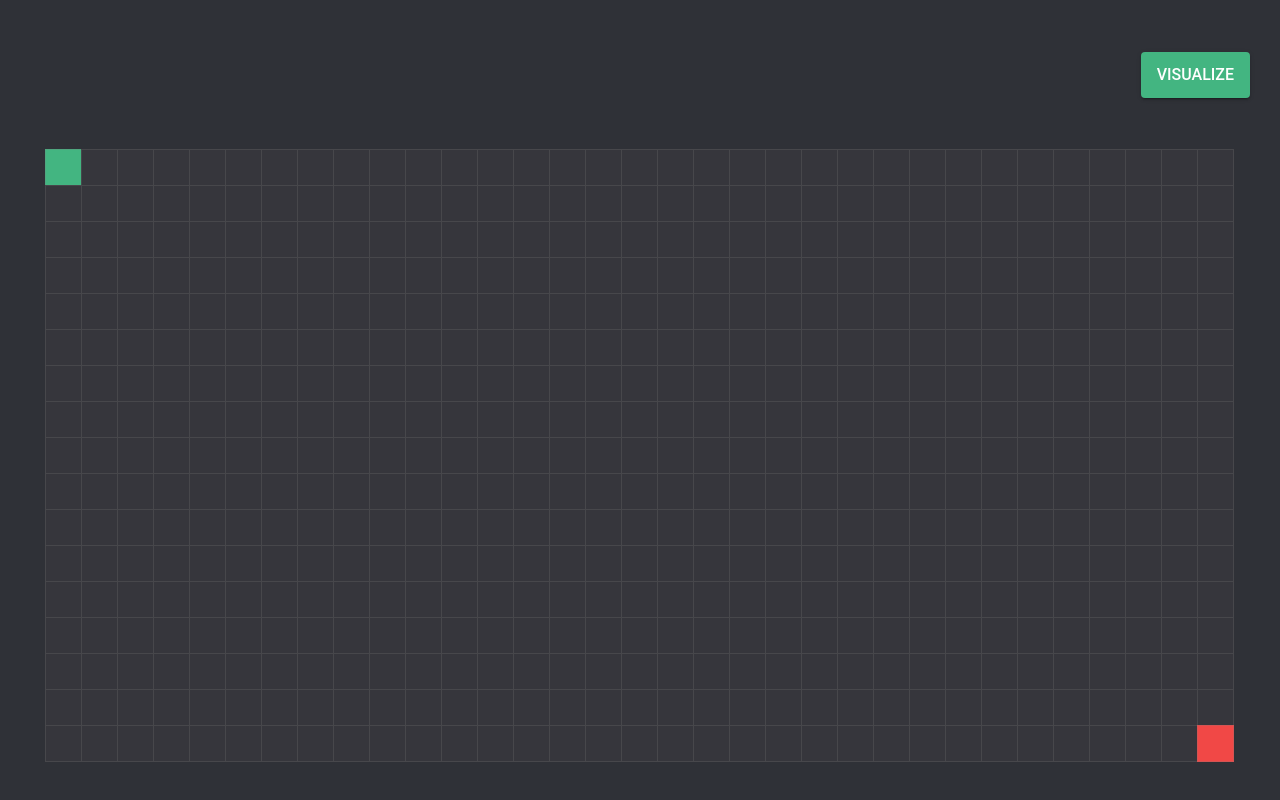
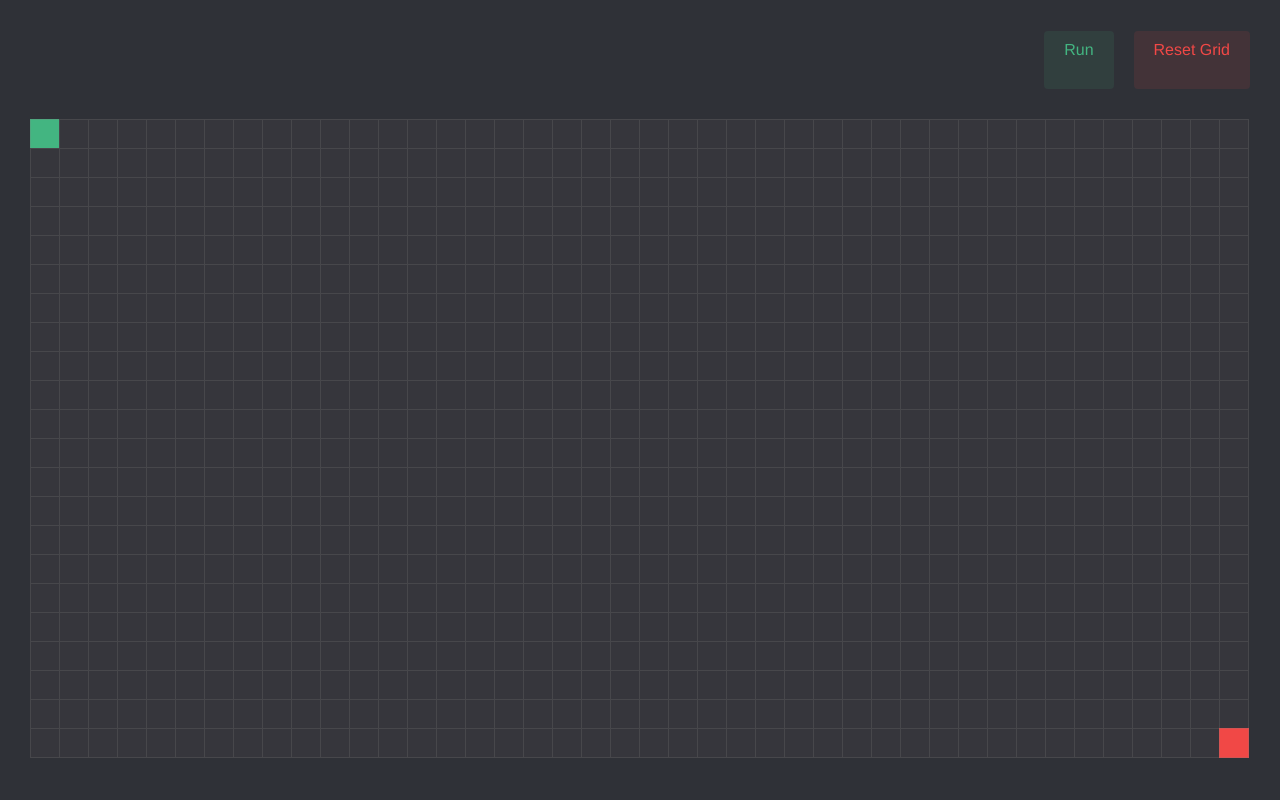
Before and after one commit to VikramGrover/pathfinding-algorithms-visualizer, a React (Create React App) app: page / in a window 1280 px wide. Built offline with nearby package versions, Linux system fonts and the light colour scheme.

Commit message:
Add ability to clear board

```diff
--- a/src/App.js
+++ b/src/App.js
@@ -1,18 +1,40 @@
 import Grid from './components/Grid.js'
 import Header from './components/Header.js'
 import { getNodeTypeEnum } from './utils/util.js'
-import { useState } from 'react'
+import { useState, useEffect } from 'react'
 
 function App() {
-  const nodeSize = 35;
-  const topGridMargin = 200;
-  const sideGridMargin = 100;
+  const [gridState, setGridState] = useState({});
+  const [selectedObstacle, setSelectedObstacle] = useState({});
+  const [rows, setRows] = useState(0);
+  const [cols, setCols] = useState(0);
+  const [startCord, setStartCord] = useState('0:0');
+  const [targetCord, setTargetCord] = useState('0:0');
 
-  const adjustedWinHeight = window.innerHeight - topGridMargin;
-  const adjustedWinWidth = window.innerWidth - sideGridMargin;
+  const margin = 30;
+  const nodeSize = 28;
+  const navBarHeight = 60;
 
-  const rows = parseInt(adjustedWinHeight / nodeSize);
-  const cols = parseInt(adjustedWinWidth / nodeSize);
+  useEffect(() => {
+    resetBoard();
+  }, []);
+
+  // useEffect(() => {
+  //   window.addEventListener("resize", resetBoard);
+  //   return () => window.removeEventListener("resize", resetBoard)
+  // }, []);
+
+  const resetBoard = () => {
+    const adjustedWinHeight = window.innerHeight - (navBarHeight + (margin * 2)) - margin;
+    const adjustedWinWidth = window.innerWidth - (2 * margin);
+
+    const rows = parseInt(adjustedWinHeight / (nodeSize + 1));
+    const cols = parseInt(adjustedWinWidth / (nodeSize + 1));
+
+    setRows(rows);
+    setCols(cols);
+    setStartCord('0:0');
+    setTargetCord(`${rows - 1}:${cols - 1}`);
 
     let gridMap = {};
     for (let x = 0; x < rows; x++) {
@@ -29,20 +51,55 @@ function App() {
       }
     }
 
-  const [gridState, setGridState] = useState(gridMap);
+    setGridState(gridMap);
 
     let defaultSelectedObstacle = {
       'obstacle': false
     };
 
-  const [selectedObstacle, setSelectedObstacle] = useState(defaultSelectedObstacle);
-  const [startCord, setStartCord] = useState('0:0');
-  const [targetCord, setTargetCord] = useState(`${rows - 1}:${cols - 1}`);
+    setSelectedObstacle(defaultSelectedObstacle);
+  };
+
+  const clearObstacles = () => {
+    for (let x = 0; x < rows; x++) {
+      for (let y = 0; y < cols; y++) {
+        let currState = gridState[`${x}:${y}`][0];
+
+        if (currState >= getNodeTypeEnum('obstacle')) {
+          setGridState(prevState => ({ ...prevState, [`${x}:${y}`]: [getNodeTypeEnum('none')] }));
+        }
+      }
+    }
+  };
+
+  const clearForReRun = () => {
+    console.log('CLEARING GRID FOR RE RERUN');
+    let gridMap = {};
+    let change = false;
+
+    for (let x = 0; x < rows; x++) {
+      for (let y = 0; y < cols; y++) {
+        let id = `${x}:${y}`;
+        let currState = gridState[id][0];
+        gridMap[id] = currState;
+
+        if (currState === getNodeTypeEnum('visited') || currState === getNodeTypeEnum('path')) {
+          gridMap[id] = [getNodeTypeEnum('none')];
+          change = true;
+        }
+      }
+    }
+
+    if (change) {
+      console.log("DONE CLEARING FOR RE RUN")
+      setGridState(gridMap);
+    }
+  };
 
   return (
     <>
-      <Header rows={rows} cols={cols} gridState={gridState} setGridState={setGridState} startCord={startCord} targetCord={targetCord} />
-      <Grid rows={rows} cols={cols} nodeSize={nodeSize} gridState={gridState} setGridState={setGridState} selectedObstacle={selectedObstacle} setStartCord={setStartCord} setTargetCord={setTargetCord} />
+      <Header rows={rows} cols={cols} padding={margin} height={navBarHeight} gridState={gridState} setGridState={setGridState} startCord={startCord} targetCord={targetCord} resetBoard={resetBoard} clearObstacles={clearObstacles} clearForReRun={clearForReRun} />
+      <Grid rows={rows} cols={cols} padding={margin} nodeSize={nodeSize} gridState={gridState} setGridState={setGridState} selectedObstacle={selectedObstacle} setStartCord={setStartCord} setTargetCord={setTargetCord} />
     </>
   );
 }
--- a/src/algorithms/path_finding/dijkstras.js
+++ b/src/algorithms/path_finding/dijkstras.js
@@ -1,4 +1,4 @@
-import { getNodeTypeEnum, getNodeWeight } from '../../utils/util.js'
+import { getNodeTypeEnum, getNodeWeight, shuffleArray } from '../../utils/util.js'
 
 export const dijkstras = (startCord, targetCord, gridState, setGridState, rows, cols) => {
     console.log("STARTING DIJSTRAS");
@@ -28,7 +28,7 @@ export const dijkstras = (startCord, targetCord, gridState, setGridState, rows,
         if (minKey !== startCord && minKey !== targetCord) {
             setTimeout(() => {
                 setGridState(prevState => ({ ...prevState, [minKey]: [getNodeTypeEnum('visited')] }));
-            }, 200);
+            }, 1);
         }
         else if (minKey === targetCord) {
             console.log("ENDING DIJSTRAS");
@@ -55,14 +55,6 @@ export const dijkstras = (startCord, targetCord, gridState, setGridState, rows,
     return [];
 };
 
-const sleep = (ms) => {
-    const date = Date.now();
-    let currentDate = null;
-    do {
-        currentDate = Date.now();
-    } while (currentDate - date < ms);
-};
-
 const createPath = (startCord, targetCord, prevNodes) => {
     let cord = targetCord;
     let path = [];
@@ -85,6 +77,9 @@ const getNeighbourNodes = (node, rows, cols, gridState) => {
     const col = parseInt(node.split(':')[1]);
 
     let res = [];
+    if ((col + 1 < cols) && (gridState[`${row}:${col + 1}`][0] !== getNodeTypeEnum('obstacle'))) {
+        res.push(`${row}:${col + 1}`)
+    }
     if ((row - 1 >= 0) && (gridState[`${row - 1}:${col}`][0] !== getNodeTypeEnum('obstacle'))) {
         res.push(`${row - 1}:${col}`)
     }
@@ -94,10 +89,8 @@ const getNeighbourNodes = (node, rows, cols, gridState) => {
     if ((col - 1 >= 0) && (gridState[`${row}:${col - 1}`][0] !== getNodeTypeEnum('obstacle'))) {
         res.push(`${row}:${col - 1}`)
     }
-    if ((col + 1 < cols) && (gridState[`${row}:${col + 1}`][0] !== getNodeTypeEnum('obstacle'))) {
-        res.push(`${row}:${col + 1}`)
-    }
 
+    shuffleArray(res);
     return res;
 };
 
--- /dev/null
+++ b/src/components/Clear.js
@@ -0,0 +1,11 @@
+import React from 'react'
+
+const Clear = ({ clearObstacles }) => {
+    return (
+        <div>
+
+        </div>
+    )
+}
+
+export default Clear
--- a/src/components/Grid.js
+++ b/src/components/Grid.js
@@ -1,12 +1,12 @@
-import React from 'react'
 import Node from './Node.js'
 import { useState } from 'react'
 import { getNodeTypeEnum } from '../utils/util.js'
 
-const Grid = ({ rows, cols, nodeSize, gridState, setGridState, selectedObstacle, setStartCord, setTargetCord }) => {
+const Grid = ({ rows, cols, padding, nodeSize, gridState, setGridState, selectedObstacle, setStartCord, setTargetCord }) => {
     const [draggingSelection, setDraggingSelection] = useState(getNodeTypeEnum('none'));
 
     // fill nodes in the grid
+    // console.log("RERENDERING GRID");
     const nodes = [];
     for (let x = 0; x < rows; x++) {
         for (let y = 0; y < cols; y++) {
@@ -25,10 +25,18 @@ const Grid = ({ rows, cols, nodeSize, gridState, setGridState, selectedObstacle,
         height: (rows * nodeSize) + rows
     };
 
+    const containerStyle = {
+        paddingLeft: padding,
+        paddingRight: padding,
+        paddingBottom: padding
+    }
+
     return (
-        <div className='grid' style={gridDimensions}>
-            { nodes}
-        </div >
+        <div style={containerStyle}>
+            <div className='grid' style={gridDimensions}>
+                {nodes}
+            </div >
+        </div>
     )
 }
 
--- a/src/components/Header.js
+++ b/src/components/Header.js
@@ -1,10 +1,17 @@
-import React from 'react'
 import Visualize from './Visualize.js'
+import Reset from './Reset.js'
+import Clear from './Clear.js'
 
-const Header = ({ rows, cols, gridState, setGridState, startCord, targetCord }) => {
+const Header = ({ rows, cols, padding, height, gridState, setGridState, startCord, targetCord, resetBoard, clearObstacles, clearForReRun }) => {
+    const style = {
+        padding: padding,
+        height: height
+    };
+
     return (
-        <div className='header'>
-            <Visualize rows={rows} cols={cols} gridState={gridState} setGridState={setGridState} startCord={startCord} targetCord={targetCord} />
+        <div style={style} className='header'>
+            <Reset resetBoard={resetBoard} />
+            <Visualize rows={rows} cols={cols} gridState={gridState} setGridState={setGridState} startCord={startCord} targetCord={targetCord} clearForReRun={clearForReRun} />
         </div>
     )
 }
--- a/src/components/Node.js
+++ b/src/components/Node.js
@@ -1,7 +1,7 @@
 import React from 'react'
 import { getNodeColorClass, getNodeTypeEnum } from '../utils/util.js'
 
-const Node = ({ nodeId, size, nodeState, setGridState, draggingSelection, setDraggingSelection, setStartCord, setTargetCord }) => {
+const Node = React.memo(({ nodeId, size, nodeState, setGridState, draggingSelection, setDraggingSelection, setStartCord, setTargetCord }) => {
     const nodeDim = {
         width: size,
         height: size
@@ -55,7 +55,7 @@ const Node = ({ nodeId, size, nodeState, setGridState, draggingSelection, setDra
     return (
         <div style={{ ...nodeDim }} className={`node ${getNodeColorClass(nodeState[0])}`} onMouseDown={mouseDowned} onMouseUp={mouseUped} onMouseEnter={mouseEntered} onMouseLeave={mouseLeft} >
         </div>
-    )
-}
+    );
+}, (oldProps, newProps) => oldProps.nodeState === newProps.nodeState);
 
 export default Node
--- /dev/null
+++ b/src/components/Reset.js
@@ -0,0 +1,9 @@
+const Reset = ({ resetBoard }) => {
+    return (
+        <div className='button red' onClick={resetBoard}>
+            Reset Grid
+        </div >
+    )
+}
+
+export default Reset
--- a/src/components/Visualize.js
+++ b/src/components/Visualize.js
@@ -1,22 +1,22 @@
-import React from 'react'
 import { dijkstras } from '../algorithms/path_finding/dijkstras.js'
 import { getNodeTypeEnum } from '../utils/util.js'
 
-const Visualize = ({ rows, cols, gridState, setGridState, startCord, targetCord }) => {
-    const visualizeOnClick = () => {
+const Visualize = ({ rows, cols, gridState, setGridState, startCord, targetCord, clearForReRun }) => {
+    const run = async () => {
+        // clearForReRun();
         const path = dijkstras(startCord, targetCord, gridState, setGridState, rows, cols);
 
-        for (const cord of path) {
+        for (let i = path.length; i >= 0; i--) {
             setTimeout(() => {
-                setGridState(prevState => ({ ...prevState, [cord]: [getNodeTypeEnum('path')] }));
-            }, 200);
+                setGridState(prevState => ({ ...prevState, [path[i]]: [getNodeTypeEnum('path')] }));
+            }, 1);
         }
     };
 
     return (
-        <button className='pure-material-button-contained' onClick={visualizeOnClick}>
-            VISUALIZE
-        </button >
+        <div className='button green' onClick={run} >
+            Run
+        </div >
     )
 }
 
--- a/src/index.css
+++ b/src/index.css
@@ -5,11 +5,15 @@
   --accent-color: #7389da;
   --grid-color: #36363c;
   --visualize-button-color: #43b581;
+  --reset-button-color: #f14846;
+  --visualize-button-background: 67, 181, 129;
+  --reset-button-background: 241, 72, 70;
   --start-node-color: #43b581;
   --target-node-color: #f14846;
   --obstacle-node-color: #18191c;
   --visited-node-color: #3f70dd;
   --path-node-color: #f9a719;
+  --button-deafult-color: 24, 25, 28;
 }
 
 body {
@@ -29,7 +33,7 @@ code {
 
 /* GRID */
 .grid {
-  position: fixed;
+  position: relative;
   left: 50%;
   transform: translate(-50%);
 }
@@ -72,39 +76,52 @@ code {
 
 /* HEADER */
 .header {
-  margin: 30px;
-  height: 90px;
   display: flex;
   flex-direction: row-reverse;
 }
 
-/* VISUALIZE */
-.pure-material-button-contained {
-  margin-left: 40px;
+/* BUTTON */
+.button {
+  margin-left: 20px;
   position: relative;
   top: 50%;
   -ms-transform: translateY(-50%);
   transform: translateY(-50%);
-  display: inline-block;
-  box-sizing: border-box;
-  border: none;
+  padding: 10px 20px;
+  text-align: center;
+  margin-bottom: 2px;
   border-radius: 4px;
-  padding: 0 16px;
-  min-width: 94px;
-  height: 46px;
-  vertical-align: middle;
-  text-align: center;
-  text-overflow: ellipsis;
-  text-transform: uppercase;
-  color: rgb(var(--pure-material-onprimary-rgb, 255, 255, 255));
-  background-color: var(--visualize-button-color);
-  box-shadow: 0 3px 1px -2px rgba(0, 0, 0, 0.2), 0 2px 2px 0 rgba(0, 0, 0, 0.14), 0 1px 5px 0 rgba(0, 0, 0, 0.12);
-  font-family: var(--pure-material-font, "Roboto", "Segoe UI", BlinkMacSystemFont, system-ui, -apple-system);
+  font-family: 'Whitney','Helvetica Neue','Helvetica','Arial','sans-serif';
   font-size: 16px;
   font-weight: 500;
-  line-height: 36px;
-  overflow: hidden;
-  outline: none;
+  background-color: var(--body-color);
   cursor: pointer;
-  transition: box-shadow 0.2s;
+  display: table;
+  vertical-align: baseline;
+  box-sizing: border-box;
+  text-rendering: optimizeLegibility;
+  white-space: nowrap;
+  height: auto;
+  transition: color 70ms linear;
+  transition: background-color 70ms linear;
 }
+
+.button.green {
+  color: var(--visualize-button-color);
+  background-color: rgba(var(--visualize-button-background), 0.1);
+}
+
+.button.green:hover {
+  color:white;
+  background-color: rgba(var(--visualize-button-background), 1);
+}
+
+.button.red {
+  color: var(--reset-button-color);
+  background-color: rgba(var(--reset-button-background), 0.1);
+}
+
+.button.red:hover {
+  color: white;
+  background-color: rgba(var(--reset-button-background), 1);
+}
```
Also changed, not shown: src/utils/util.js (+9 -0 lines). Lines whose indentation alone changed are shown as unchanged.
